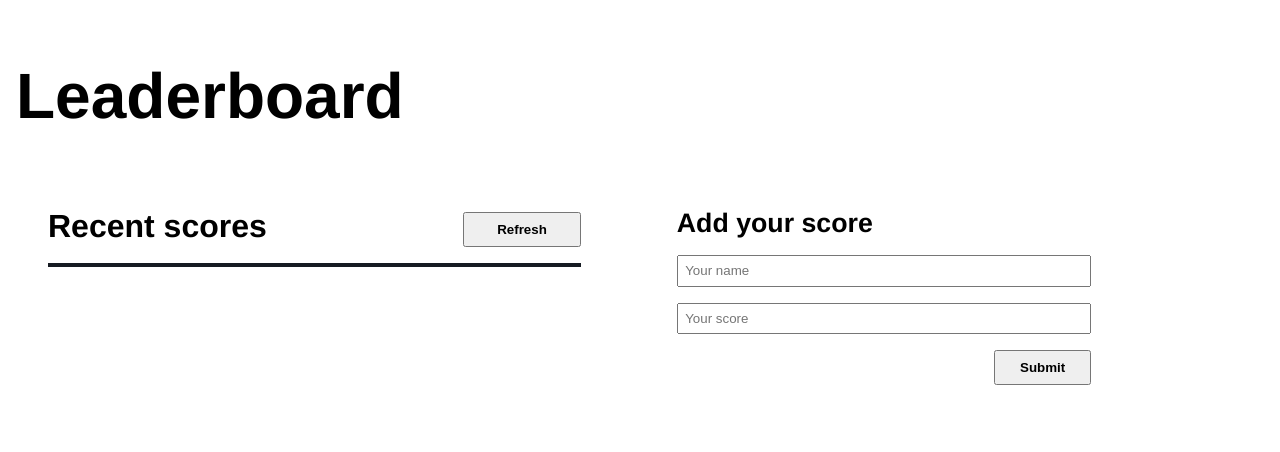
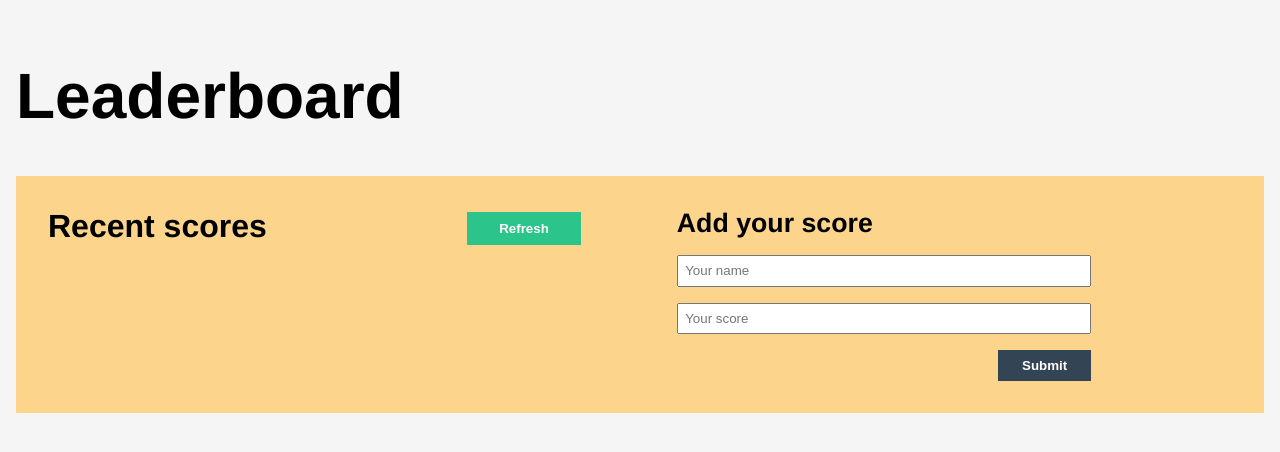
Before and after one commit to Paul-tes/Leaderboard, a website built with webpack: page src/index.html in a window 1280 px wide. Built offline with nearby package versions, Linux system fonts and the light colour scheme; no server answers.

Commit message:
added focusing styling

```diff
--- a/src/styles/style.css
+++ b/src/styles/style.css
@@ -2,6 +2,7 @@ body {
   margin: 0;
   padding: 0;
   font-family: 'Franklin Gothic Medium', 'Arial Narrow', Arial, sans-serif;
+  background-color: whitesmoke;
 }
 
 #wrapper {
@@ -17,6 +18,7 @@ body {
   flex-direction: row;
   padding: 2rem;
   gap: 1rem;
+  background-color: #ffcd74d1;
 }
 
 .score-header {
@@ -33,13 +35,20 @@ body {
 
 #btn-refresh {
   margin-top: 0.25rem;
+  border: none;
   padding: 0.5rem 2rem;
   font-weight: bolder;
+  background-color: #2bc48a;
+  color: white;
+}
+
+#btn-refresh:hover {
+  background-color: #008cba;
 }
 
 .score-lists {
+  box-shadow: rgba(1, 1, 1, 0.25) 1px 54px 55px, rgba(1, 1, 1, 0.12) 1px -12px 30px, rgba(1, 1, 1, 0.12) 1px 4px 6px, rgba(1, 1, 1, 0.17) 1px 12px 13px, rgba(1, 1, 1, 0.09) 1px -3px 5px;
   margin-top: 1rem;
-  border: 2px solid #161b22;
   max-height: 13rem;
   overflow: auto;
 }
@@ -83,8 +92,15 @@ input {
 }
 
 .btn-form-submit {
+  border: none;
   width: fit-content;
   margin-left: auto;
   padding: 0.5rem 1.5rem;
   font-weight: bolder;
+  background-color: #345;
+  color: white;
 }
+
+.btn-form-submit:hover {
+  background-color: #444;
+}
```
